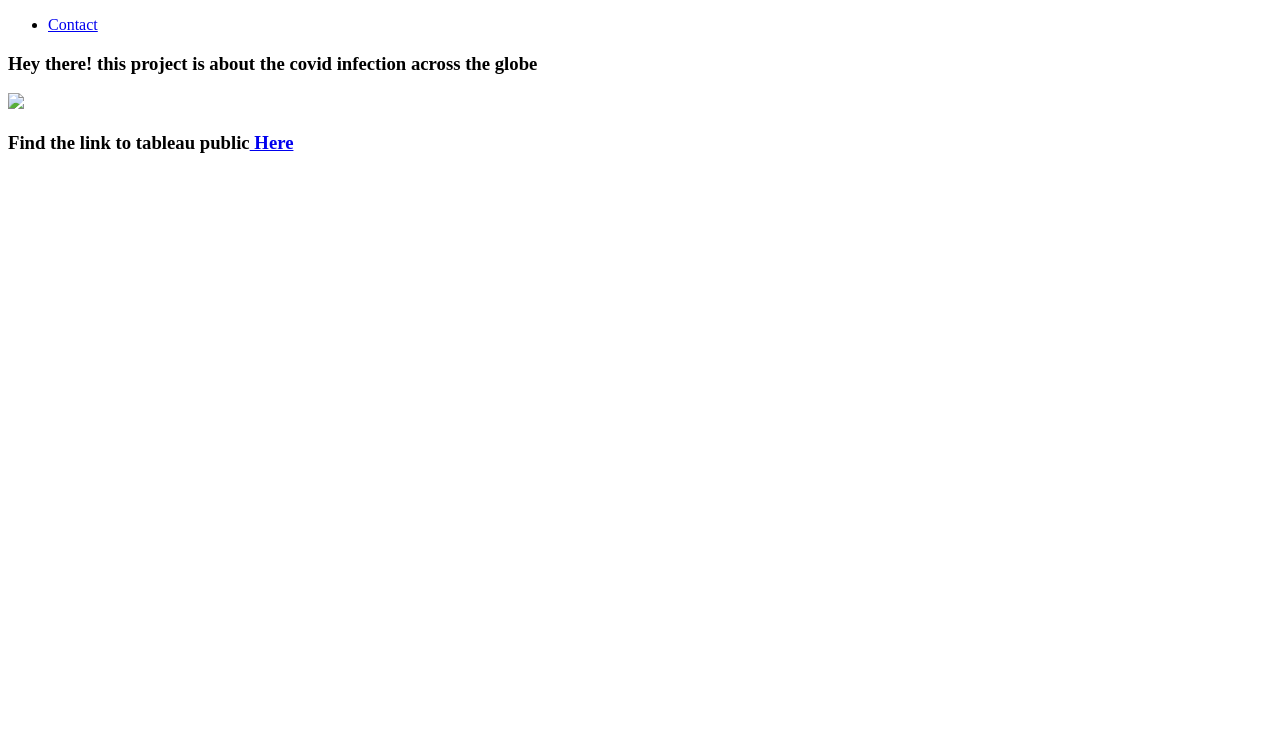
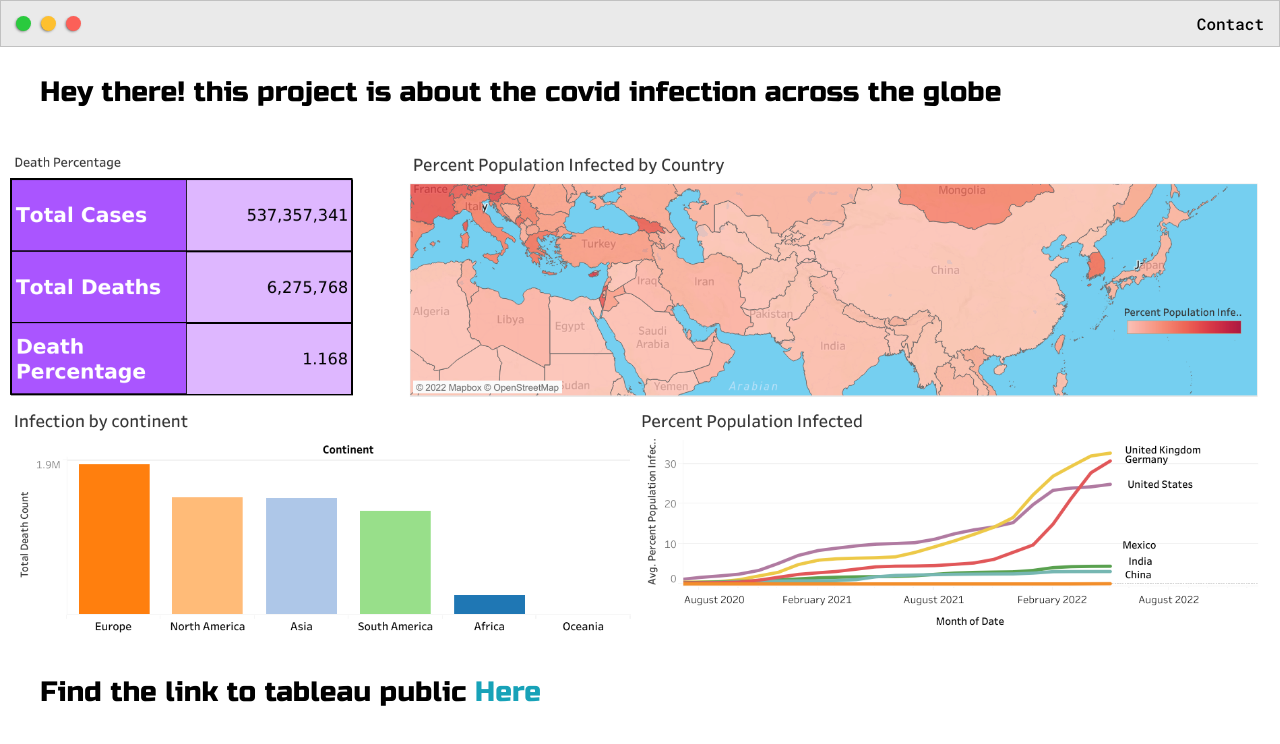
Before and after one commit to Just2Deep/portfolio.website, a plain HTML site: page pages/project_2.html in a window 1280 px wide. Drawn offline with Linux system fonts and the light colour scheme; the site is published under a folder, as on GitHub Pages, so addresses that start at the root find nothing.

Commit message:
folder changes

```diff
--- a/pages/project_2.html
+++ b/pages/project_2.html
@@ -7,7 +7,7 @@
     <link href="https://fonts.googleapis.com/css2?family=Russo+One&display=swap" rel="stylesheet">
     <link href="https://fonts.googleapis.com/css2?family=Roboto+Mono:wght@500&display=swap" rel="stylesheet">
 
-    <link rel="stylesheet" type="text/css" href="/JsandCss/default.css">
+    <link rel="stylesheet" type="text/css" href="../JsandCss/default.css">
 </head>
 <body>
     <div class="nav-wraper">
@@ -27,7 +27,7 @@
         <h3>Hey there! this project is about the covid infection across the globe</h3>
     </div>
     <div class='fill-screen'>
-        <img class='make-it-fit' src='/images/Covid_Data.png'>
+        <img class='make-it-fit' src='../images/Covid_Data.png'>
     </div>
     <div class="main-container">
         <h3>Find the link to tableau public<a href="https://public.tableau.com/app/profile/just2deep/viz/CovidDashboard_16556126225320/CovidData?publish=yes" > Here</a></h3>
```
